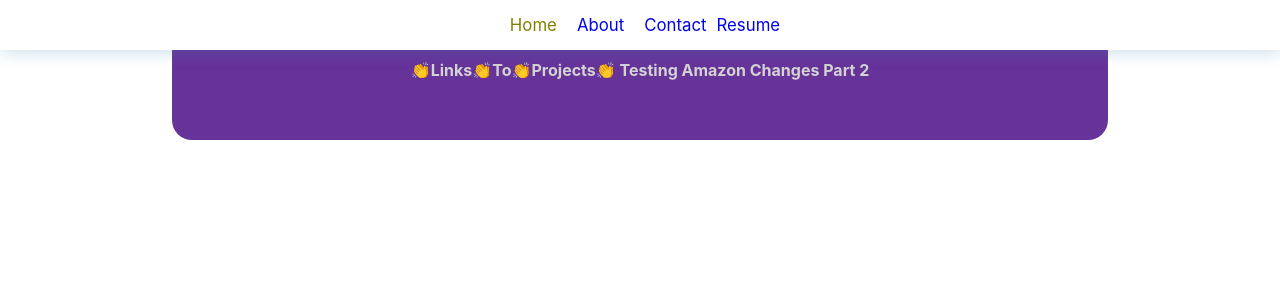
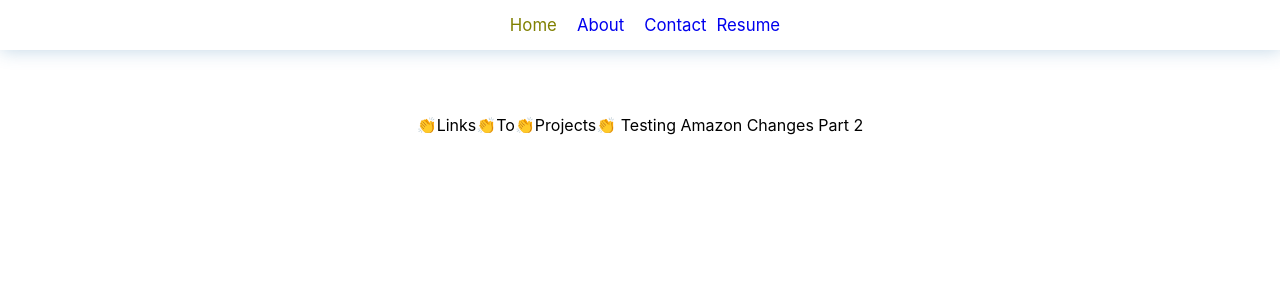
Before and after one commit to DT-1236/personal-site, a React (Create React App) app: page / in a window 1280 px wide. Shown: the top 300 px of the page. Built offline with nearby package versions, Linux system fonts and the light colour scheme; the HTML template or start-up script is replaced by a standard one.

Commit message:
CSS changes

```diff
--- a/src/App.js
+++ b/src/App.js
@@ -7,20 +7,27 @@ import Routes from './components/Routes';
 const Container = styled.div`
   display: flex;
   justify-content: center;
+  padding-left: 5px;
+  padding-right: 5px;
+
+  @media (min-width: 600px) {
+    padding-left: 5%;
+    padding-right: 5%;
+  }
 `;
 
 const Content = styled.div`
   display: flex;
-  justify-content: space-between;
   align-items: center;
   flex-direction: column;
-  padding: 60px 20px;
-  font-weight: bold;
-  border-radius: 20px
-  width: 70%;
   align-self: center;
-  background-color: rebeccapurple;
-  color: lightgray;
+  width: 100vw;
+  height: 100vw;
+  margin-top: 10%;
+
+  @media (min-width: 600px) {
+    width: 80%;
+  }
 `;
 
 class App extends Component {
--- a/src/index.css
+++ b/src/index.css
@@ -1,14 +1,15 @@
 body {
   margin: 0;
   padding: 0;
-  font-family: -apple-system, BlinkMacSystemFont, "Segoe UI", "Roboto", "Oxygen",
-    "Ubuntu", "Cantarell", "Fira Sans", "Droid Sans", "Helvetica Neue",
+  box-sizing: border-box;
+  font-family: -apple-system, BlinkMacSystemFont, 'Segoe UI', 'Roboto', 'Oxygen',
+    'Ubuntu', 'Cantarell', 'Fira Sans', 'Droid Sans', 'Helvetica Neue',
     sans-serif;
   -webkit-font-smoothing: antialiased;
   -moz-osx-font-smoothing: grayscale;
 }
 
 code {
-  font-family: source-code-pro, Menlo, Monaco, Consolas, "Courier New",
+  font-family: source-code-pro, Menlo, Monaco, Consolas, 'Courier New',
     monospace;
 }
```
